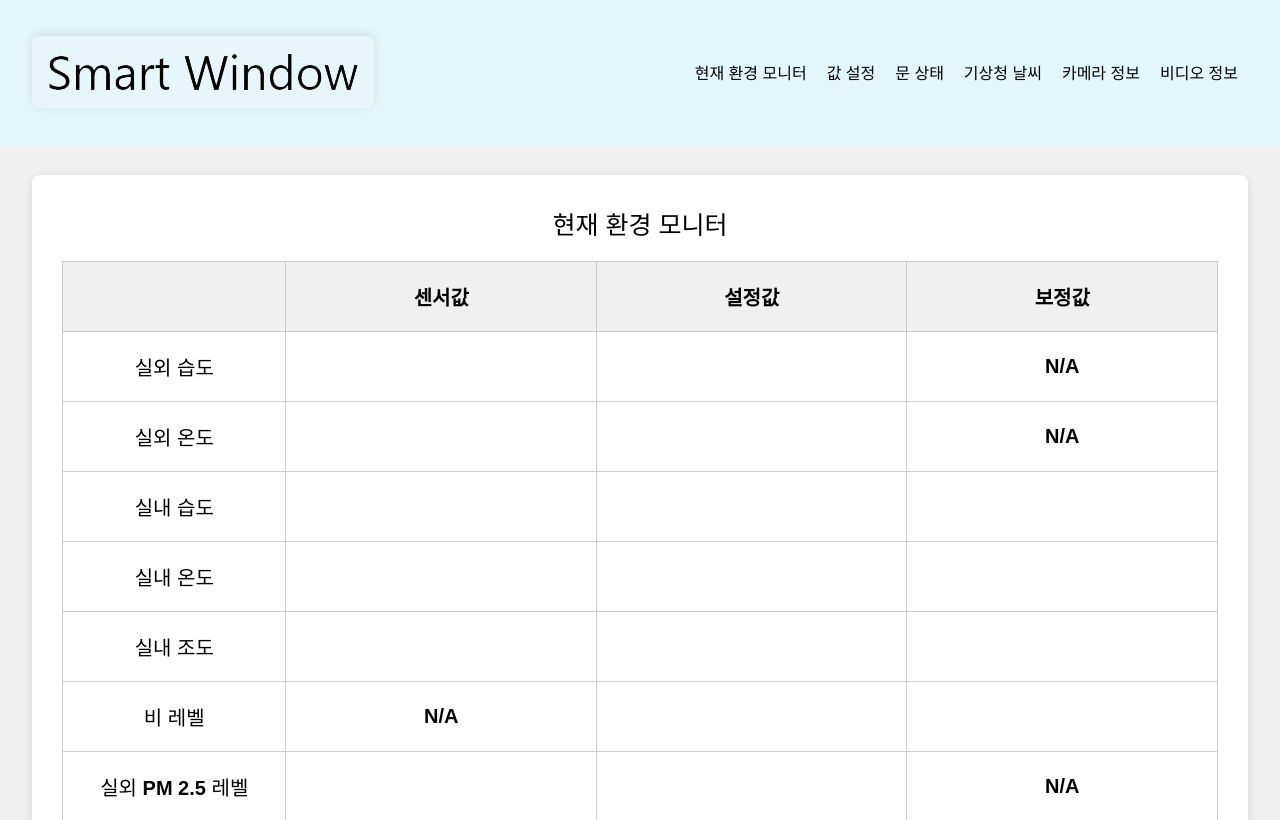
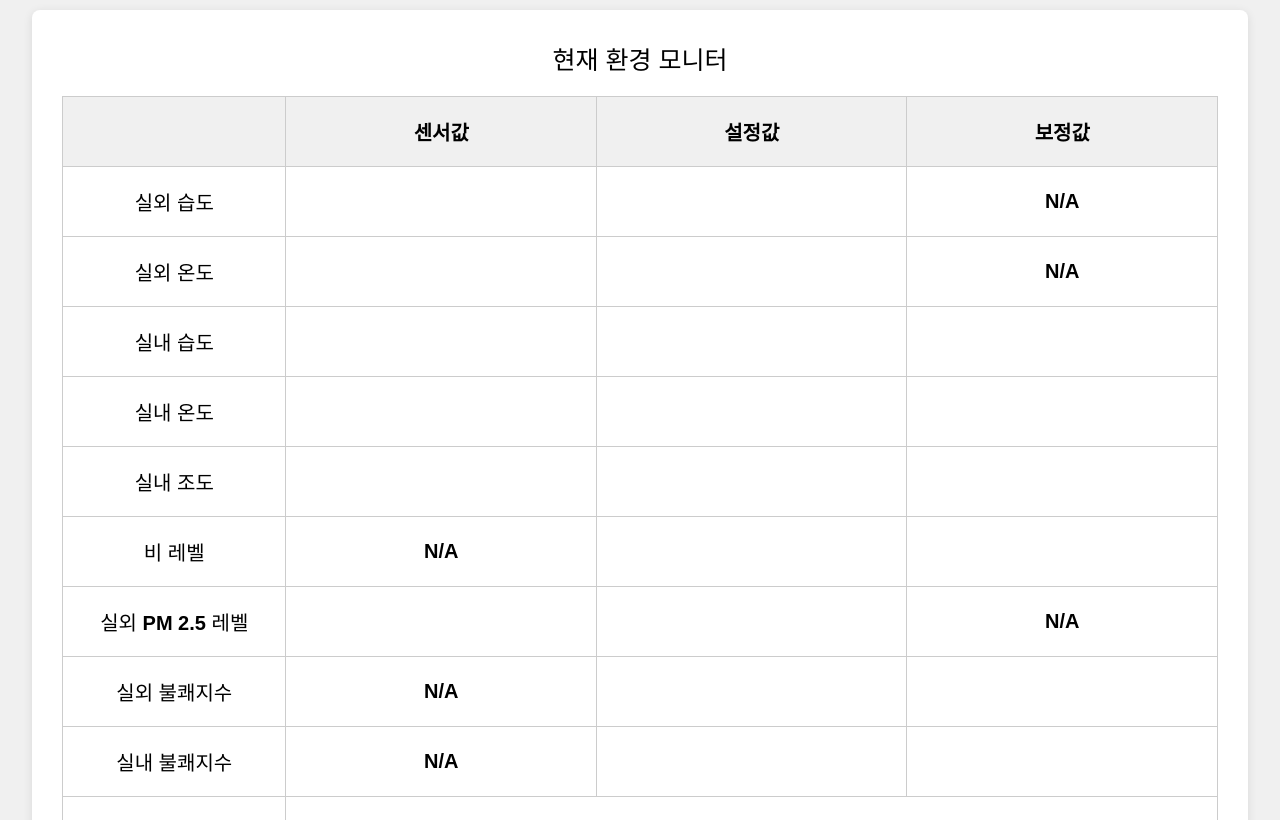
Before and after one commit to GijunMoon/IoT_Archive, a Flask app: page / in a window 1280 px wide. Shown: the top 820 px of the page. Run offline with Flask 3, Linux system fonts and the light colour scheme.

Commit message:
html Update

```diff
--- a/templates/main.html
+++ b/templates/main.html
@@ -607,27 +607,8 @@
     </script>
   </head>
   <body>
-    <header>
-      <div class="header-container" style="position: relative">
-        <h1>
-          <a href="main.html" class="logo">
-            <img src="logo.jpg" class="logo.img" />
-          </a>
-        </h1>
-        <nav class="menu-container">
-          <ul class="menu">
-            <li onclick="sendAction('monitor')">현재 환경 모니터</li>
-            <li onclick="sendAction('set')">값 설정</li>
-            <li onclick="sendAction('door')">문 상태</li>
-            <li onclick="sendAction('weather')">기상청 날씨</li>
-            <li onclick="sendAction('camera')">카메라 정보</li>
-            <li onclick="sendAction('video')">비디오 정보</li>
-          </ul>
-        </nav>
-      </div>
-    </header>
 
-    <!-- 현재 환경 모니터 컨테이너 -->
+
     <div class="monitor-section">
         <h2>현재 환경 모니터</h2>
         <div class="status-section">
@@ -644,17 +625,17 @@
                 <tbody>
                     <tr>
                         <td>실외 습도</td>
-                        <td> <!-- 센서값 실외 습도 -->
+                        <td>
                             <div>
                                 <span id="humidity_1_update">{{ updated_settings['humidity'] if updated_settings else 'N/A' }}</span></div>
                         </td>
-                        <td> <!-- 설정값 실외 습도 -->
+                        <td>
                             <div>
 
                                 <span id="humidity_1">N/A</span>
                               </div>
                             </td>
-                        <td> <!-- 보정값 외부 습도 -->
+                        <td>
                             <div>
 
                                 <span id="humidity_1_m">N/A</span>
@@ -664,17 +645,17 @@
 
                     <tr>
                         <td>실외 온도</td>
-                        <td> <!-- 센서값 실외 온도 -->
+                        <td>
                             <div>
                                 <span id="temperature_1_update">{{ updated_settings['hot_temperature'] if updated_settings else 'N/A' }}</span></div>
                         </td>
-                        <td> <!-- 설정값 실외 온도 -->
+                        <td>
                             <div>
 
                                 <span id="temperature_1">N/A</span>
                               </div>
                         </td>
-                        <td> <!-- 보정값 외부 온도 -->
+                        <td>
                             <div>
 
                                 <span id="temperature_1_m">N/A</span>
@@ -684,7 +665,7 @@
 
                     <tr>
                         <td>실내 습도</td>
-                        <td> <!-- 센서값 실내 습도 -->
+                        <td>
                             <div>
                                 <span id="humidity_2_update"
                                   >{{ updated_settings['humidity'] if updated_settings else 'N/A'
@@ -692,7 +673,7 @@
                                 >
                               </div>
                         </td>
-                        <td> <!-- 설정값 실내 습도 -->
+                        <td>
                             <div>
                                 <span id="humidity_2">50.0</span>
                               </div>
@@ -702,7 +683,7 @@
 
                     <tr>
                         <td>실내 온도</td>
-                        <td> <!-- 센서값 실내 온도 -->
+                        <td>
                             <div>
                                 <span id="temperature_2_update"
                                   >{{ updated_settings['cold_temperature'] if updated_settings
@@ -710,7 +691,7 @@
                                 >
                               </div>
                         </td>
-                        <td> <!-- 설정값 실내 온도 -->
+                        <td>
                             <div>
                                 <span id="temperature_2">26</span>
                               </div>
@@ -720,7 +701,7 @@
 
                     <tr>
                         <td>실내 조도</td>
-                        <td> <!-- 센서값 실내 조도 -->
+                        <td>
                             <div>
                                 <span id="light_level_update"
                                   >{{ updated_settings['indoor_light'] if updated_settings else
@@ -728,7 +709,7 @@
                                 >
                               </div>
                         </td>
-                        <td> <!-- 설정값 실내 조도 -->
+                        <td>
                             <div>
                                 <span id="light_level">60</span>
                               </div>
@@ -738,7 +719,7 @@
 
                     <tr>
                         <td>비 레벨</td>
-                        <td> <!-- 센서값 비 레벨 -->
+                        <td>
                             <div>
                                 <span id="rain_level">N/A</span>
                               </div>
@@ -751,7 +732,7 @@
 
                     <tr>
                         <td>실외 PM 2.5 레벨</td>
-                        <td> <!-- 센서값 실외 PM 2.5 레벨 -->
+                        <td>
                             <div>
                                 <span id="pm2_5_update"
                                   >{{ updated_settings['pm'] if updated_settings else 'N/A'
@@ -759,11 +740,11 @@
                                 >
                               </div>
                         </td>
-                        <td> <!-- 설정값 실외 PM 2.5 레벨 -->
+                        <td>
                             <div><span id="pm2_5">10</span></div>
           </div>
                             </td>
-                            <td> <!-- 보정값 PM 2.5 레벨 -->
+                            <td>
                                 <div><span id="pm25_m">N/A</span></div>
           </div>
                             </td>
@@ -771,12 +752,12 @@
 
                     <tr>
                         <td>실외 불쾌지수</td>
-                        <td> <!-- 센서값 실외 불쾌지수 -->
+                        <td>
                             <div>
                                 <span id="discomfort_index_1">N/A</span>
                               </div>
                         </td>
-                        <td> <!-- 설정값 불쾌지수 1 -->
+                        <td>
 
                             </td>
                             <td></td>
@@ -784,12 +765,12 @@
 
                     <tr>
                         <td>실내 불쾌지수</td>
-                        <td> <!-- 센서값 실내 불쾌지수 -->
+                        <td>
                             <div>
                                 <span id="discomfort_index_2">N/A</span>
                               </div>
                         </td>
-                        <td> <!-- 설정값 불쾌지수 2 -->
+                        <td>
 
                             </td>
                             <td></td>
@@ -797,7 +778,7 @@
 
                     <tr>
                         <td>상태</td>
-                        <td colspan='3'> <!-- 센서값 상태 -->
+                        <td colspan='3'>
                             <div><span id="status">N/A</span></div>
           </div>
                         </td>
@@ -822,7 +803,7 @@
 </div>
 
     <div class='container'>
-        <!-- 값 설정 컨테이너 -->
+
       <div class="form-container card">
         <p>값을 설정하시겠습니까?</p>
         <form method="POST">
@@ -849,7 +830,7 @@
         </form>
       </div>
 
-      <!-- 문 상태 컨테이너 -->
+
       <div class="card door-status">
         <div id="door-status">문 상태를 알 수 없습니다.</div>
         <div id="door-icon" class="door-icon">
@@ -867,20 +848,20 @@
         </div>
       </div>
 
-      <!-- 기상청 날씨 데이터 컨테이너 -->
+
       <div class="card">
         <h2>기상청 날씨 데이터</h2>
-        <!--데이터 들어올 자리-->
+
         <div><span id="weather-data">N/A</span></div>
       </div>
     </div>
 
-      <!-- 카메라 정보 컨테이너 -->
+
       <div class="card" id="camera-data-container">
       </div>
 
 
-      <!-- 비디오 컨테이너 -->
+
       <div class="card" id="video-container">
         <img src="{{ url_for('video_feed') }}" alt="Video Feed" />
       </div>
```
